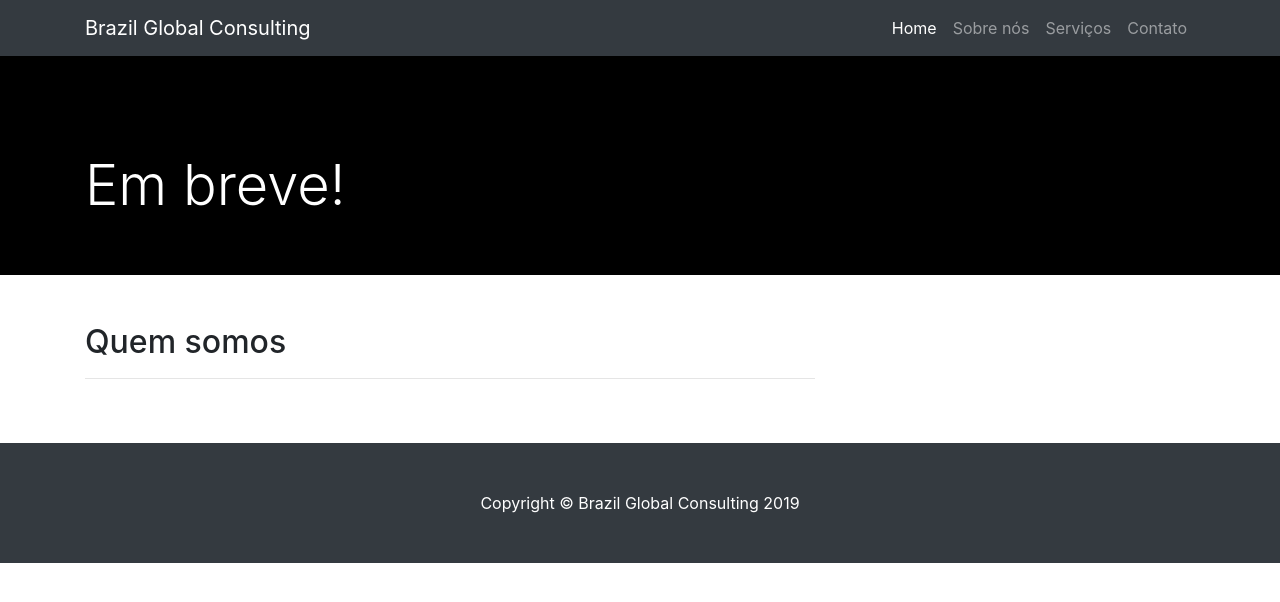
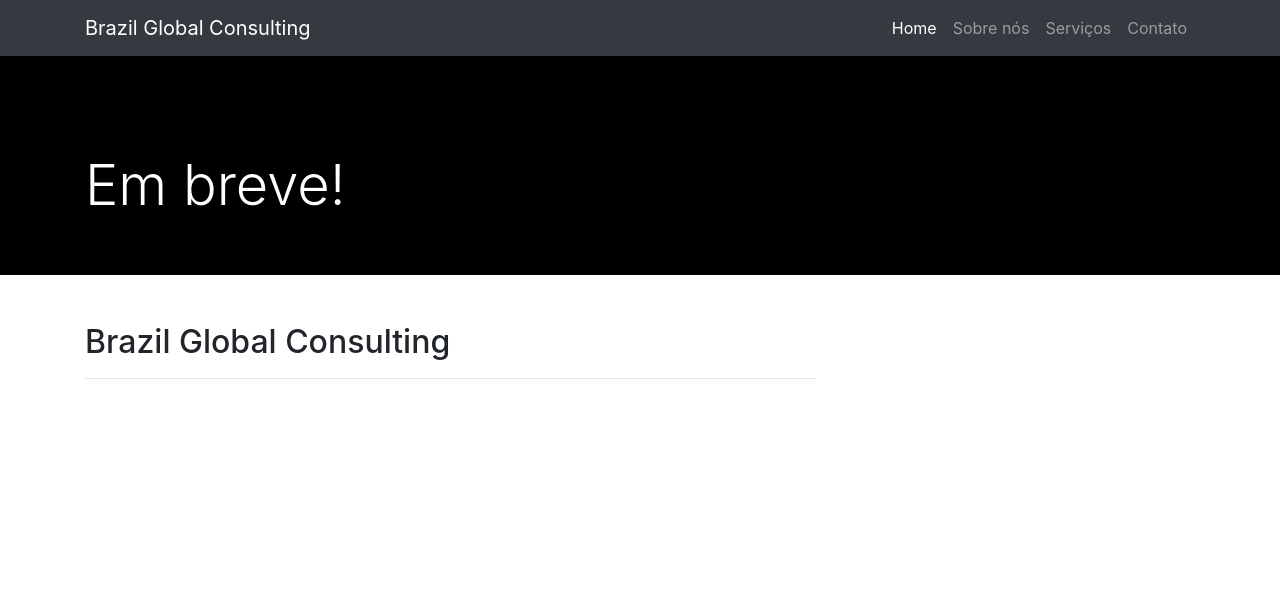
Before and after one commit to migueljoaod/migueljoaod.github.io, a website: page index.html in a window 1280 px wide. Drawn offline with Linux system fonts and the light colour scheme.

Commit message:
Hiding footer

```diff
--- a/index.html
+++ b/index.html
@@ -65,7 +65,7 @@
 
     <div class="row">
       <div class="col-md-8 mb-5">
-        <h2>Quem somos</h2>
+        <h2>Brazil Global Consulting</h2>
         <hr>
         <!-- <p>Lorem ipsum dolor sit amet, consectetur adipisicing elit. A deserunt neque tempore recusandae animi soluta quasi? Asperiores rem dolore eaque vel, porro, soluta unde debitis aliquam laboriosam. Repellat explicabo, maiores!</p>
         <p>Lorem ipsum dolor sit amet, consectetur adipisicing elit. Omnis optio neque consectetur consequatur magni in nisi, natus beatae quidem quam odit commodi ducimus totam eum, alias, adipisci nesciunt voluptate. Voluptatum.</p>
@@ -135,12 +135,12 @@
   <!-- /.container -->
 
   <!-- Footer -->
-  <footer class="py-5 bg-dark">
+  <!-- <footer class="py-5 bg-dark">
     <div class="container">
       <p class="m-0 text-center text-white">Copyright &copy; Brazil Global Consulting 2019</p>
-    </div>
+    </div> -->
     <!-- /.container -->
-  </footer>
+  <!-- </footer> -->
 
   <!-- Bootstrap core JavaScript -->
   <script src="vendor/jquery/jquery.min.js"></script>
```
